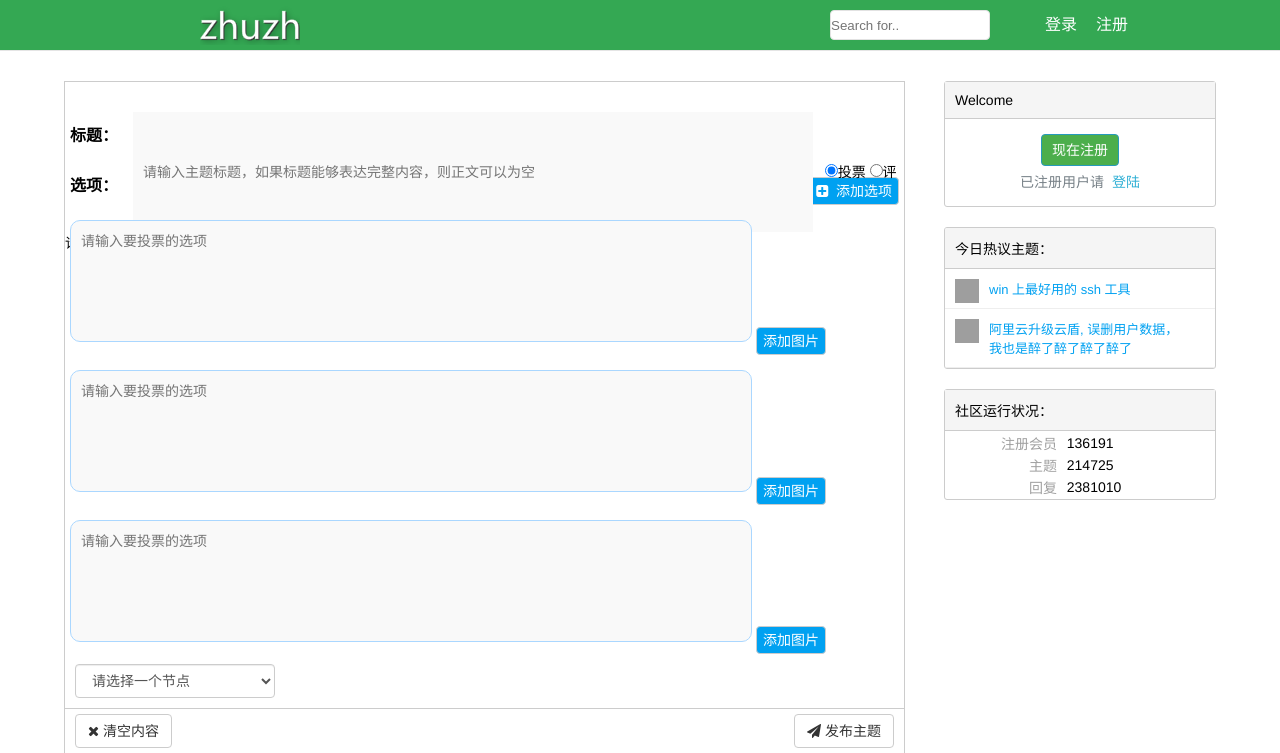
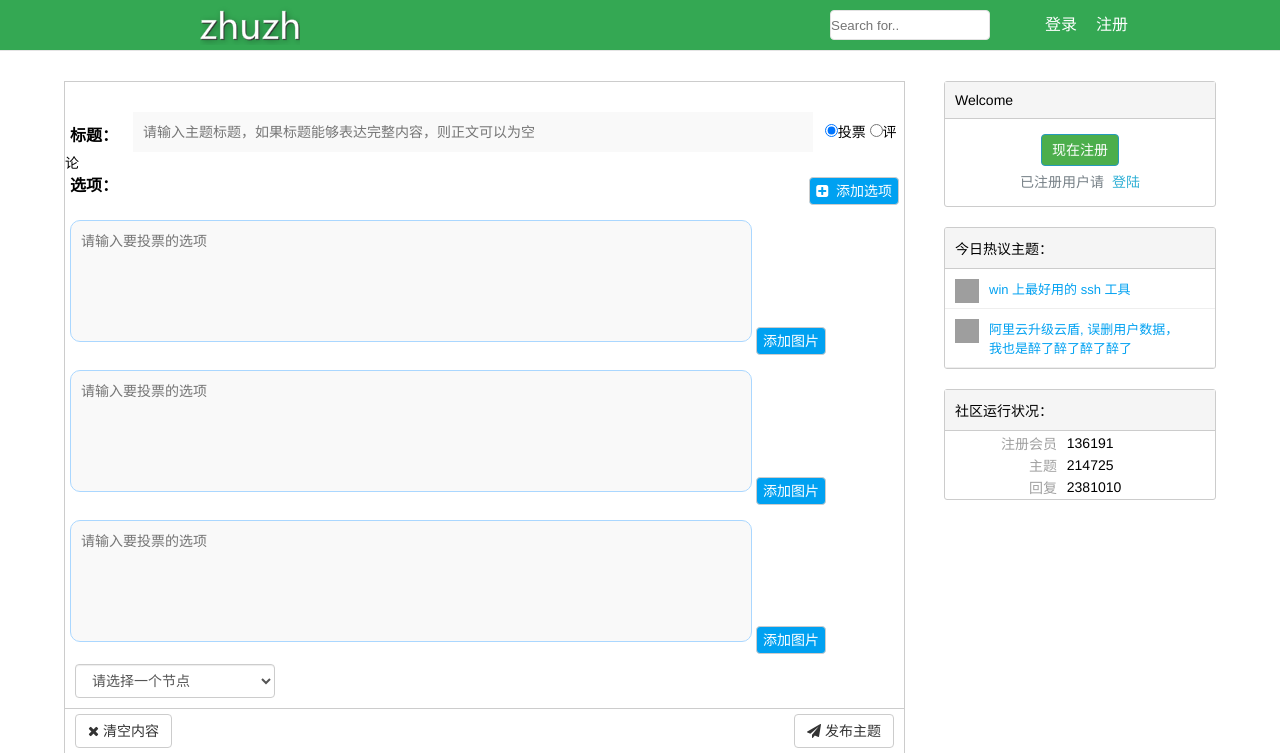
Before and after one commit to Peterpig/BBS, a Django app: template templates/posts/new.html in a window 1280 px wide. Shown: the top 753 px of the page. Run offline with Django 3.2, Linux system fonts and the light colour scheme; the template is opened without the code that fills it, so the values that code supplies are empty; parts of the project's set-up code (start-up, migrations or seed data) failed here and were passed over; some libraries are stand-ins or nearby versions; grey boxes are pictures that could not be loaded.

Commit message:
fix title bug

```diff
--- a/site_media/css/new.css
+++ b/site_media/css/new.css
@@ -152,3 +152,15 @@
 .fileTable .button_small{
     float: right;
 }
+.msl-title{
+    width: 660px;
+    border: none;
+    resize: none;
+    background-color: #f9f9f9;
+    outline: none;
+    font-size: 14px;
+    line-height: 20px;
+    padding: 10px;
+    font-family: 'Helvetica Neue', 'Hiragino Sans GB', 'Microsoft Yahei', sans-serif;
+    margin: 0px;
+}
--- a/templates/posts/new.html
+++ b/templates/posts/new.html
@@ -42,7 +42,7 @@
                 </div>
                 <div class="art-title">
                     <h1>
-                    <input class="msl" rows="1" maxlength="120" id="title" name="title" autofocus="autofocus" placeholder="请输入主题标题，如果标题能够表达完整内容，则正文可以为空"></input>
+                    <input class="msl-title" rows="1" maxlength="120" id="title" name="title" autofocus="autofocus" placeholder="请输入主题标题，如果标题能够表达完整内容，则正文可以为空"></input>
                     </h1>&nbsp;&nbsp;
                     <input type="radio" name="p_type" value="2"checked="checked">投票
                     <input type="radio" name="p_type" value="1">评论&nbsp;&nbsp;
```
